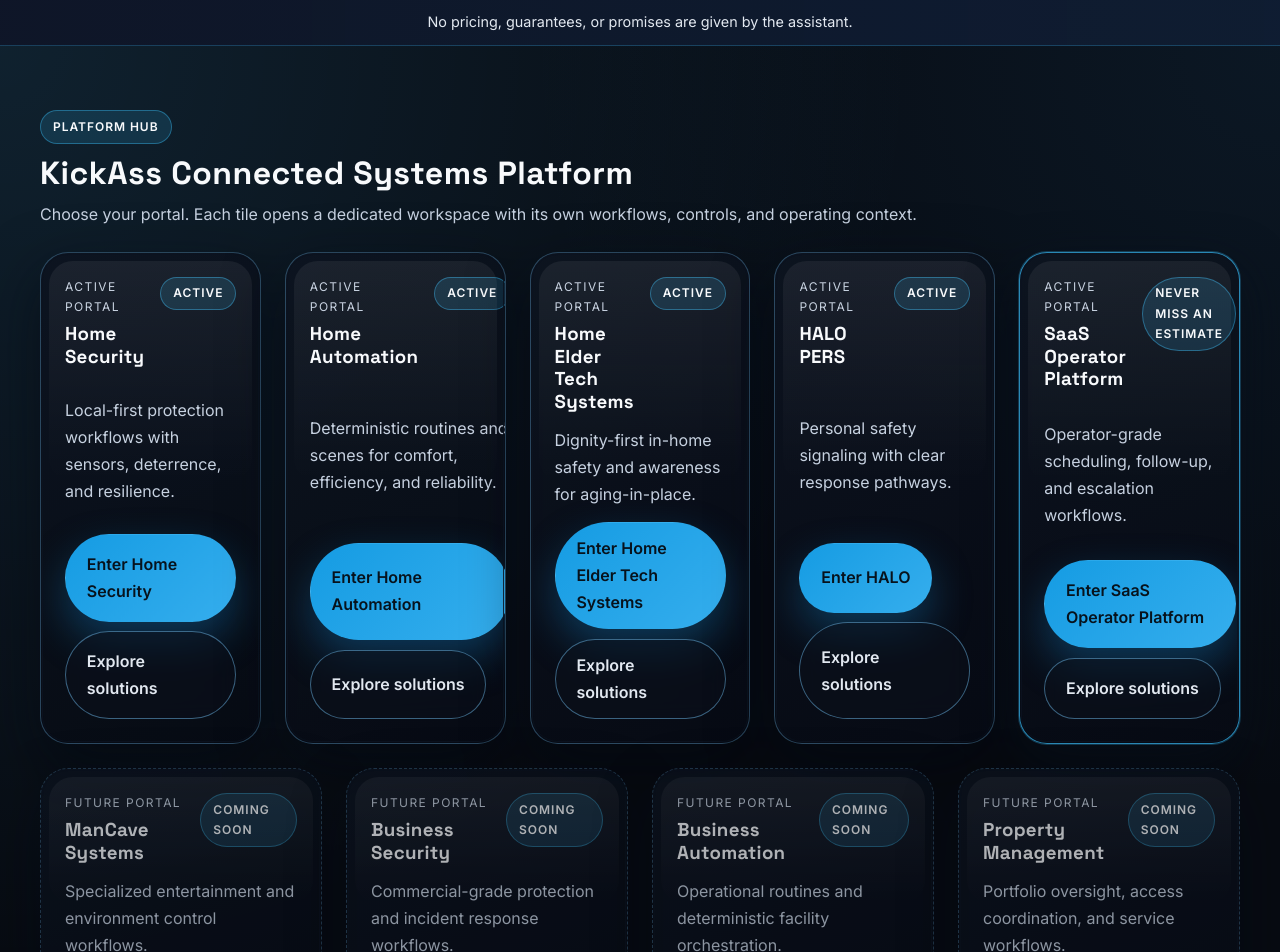
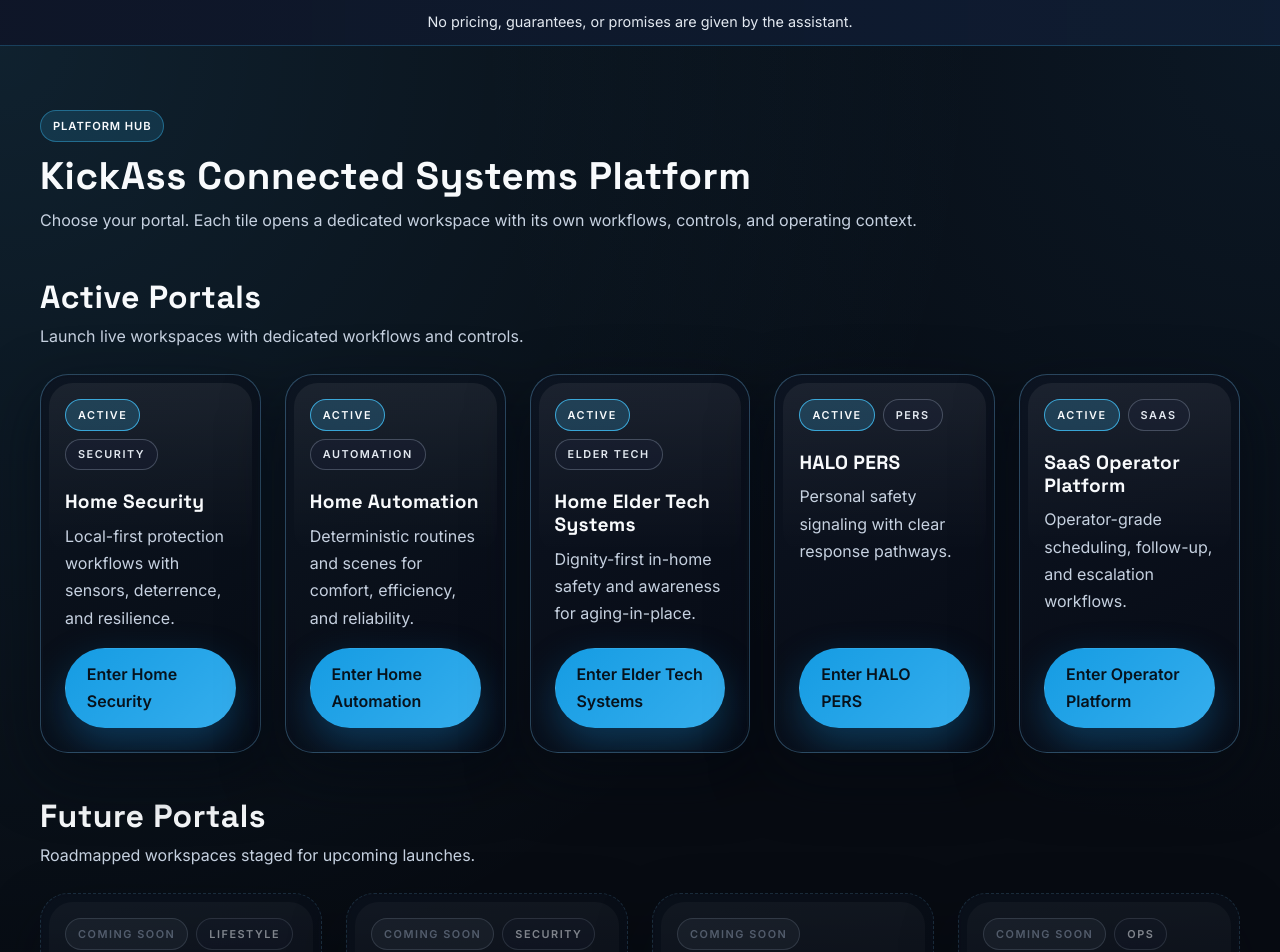
Before and after one commit to buffalonychris/KAECRetailWebsite, a React (Vite) app: page / in a window 1280 px wide. Shown: the top 952 px of the page. Built offline with nearby package versions, Linux system fonts and the light colour scheme.

Commit message:
Revamp hub portal tiles

```diff
--- /dev/null
+++ b/src/components/PortalTile.tsx
@@ -0,0 +1,45 @@
+import { Link } from 'react-router-dom';
+
+import Pill from './operator/Pill';
+import SpaceFrame from './operator/SpaceFrame';
+
+type PortalTileProps = {
+  title: string;
+  status: 'ACTIVE' | 'COMING SOON';
+  category: string;
+  description: string;
+  ctaLabel: string;
+  to?: string;
+};
+
+const PortalTile = ({ title, status, category, description, ctaLabel, to }: PortalTileProps) => {
+  const isDisabled = status === 'COMING SOON' || !to;
+
+  return (
+    <SpaceFrame className={`portal-card${isDisabled ? ' portal-card-disabled' : ''}`} as="article">
+      <div className="portal-chip-row">
+        <Pill className={`portal-chip portal-chip-status ${isDisabled ? 'portal-chip-muted' : 'portal-chip-active'}`}>
+          {status}
+        </Pill>
+        <Pill className="portal-chip portal-chip-category">{category}</Pill>
+      </div>
+      <div className="portal-card-body">
+        <h3>{title}</h3>
+        <p>{description}</p>
+      </div>
+      <div className="portal-actions">
+        {isDisabled ? (
+          <span className="btn btn-secondary disabled" aria-disabled="true">
+            Coming Soon
+          </span>
+        ) : (
+          <Link className="btn btn-primary" to={to}>
+            {ctaLabel}
+          </Link>
+        )}
+      </div>
+    </SpaceFrame>
+  );
+};
+
+export default PortalTile;
--- a/src/index.css
+++ b/src/index.css
@@ -858,19 +858,59 @@ header.hide-when-print {
   grid-template-columns: repeat(auto-fit, minmax(220px, 1fr));
 }
 
+.hub-shell {
+  gap: 2.75rem;
+}
+
+.hub-hero .space-section-header {
+  gap: 1rem;
+}
+
+.hub-hero .space-pill {
+  font-size: 0.7rem;
+}
+
+.hub-hero h1 {
+  font-size: clamp(2.4rem, 3vw, 3.1rem);
+}
+
+.portal-section-header {
+  display: grid;
+  gap: 0.4rem;
+}
+
+.portal-section-header p {
+  margin: 0;
+  color: var(--kaec-text-muted);
+}
+
+.portal-section-header h2 {
+  margin: 0;
+}
+
 .portal-grid {
   align-items: stretch;
+  grid-template-columns: repeat(auto-fit, minmax(220px, 1fr));
 }
 
 .portal-card {
-  display: grid;
-  gap: 0.85rem;
+  display: flex;
+  flex-direction: column;
+  gap: 1rem;
   min-height: 100%;
+  background: linear-gradient(155deg, rgba(13, 21, 34, 0.95), rgba(7, 11, 20, 0.94));
+}
+
+.portal-card:hover {
+  transform: translateY(-6px);
+  border-color: rgba(120, 203, 255, 0.6);
+  box-shadow: 0 30px 70px rgba(5, 12, 22, 0.75);
 }
 
 .portal-card h3 {
-  margin: 0.35rem 0 0;
+  margin: 0.25rem 0 0;
   color: var(--kaec-text-strong);
+  font-size: 1.2rem;
 }
 
 .portal-card p {
@@ -878,35 +918,59 @@ header.hide-when-print {
   color: var(--kaec-text-muted);
 }
 
-.portal-card-header {
-  display: flex;
-  justify-content: space-between;
-  gap: 1rem;
-  align-items: flex-start;
+.portal-card-body {
+  display: grid;
+  gap: 0.6rem;
 }
 
-.portal-label {
-  font-size: 0.75rem;
-  letter-spacing: 0.12em;
-  text-transform: uppercase;
+.portal-chip-row {
+  display: flex;
+  flex-wrap: wrap;
+  gap: 0.5rem;
+}
+
+.portal-chip {
+  font-size: 0.68rem;
+  letter-spacing: 0.14em;
+}
+
+.portal-chip-status {
+  background: rgba(56, 189, 248, 0.2);
+}
+
+.portal-chip-active {
+  border-color: rgba(56, 189, 248, 0.8);
+  color: var(--kaec-text-strong);
+}
+
+.portal-chip-muted {
+  background: rgba(71, 85, 105, 0.25);
+  border-color: rgba(148, 163, 184, 0.4);
   color: var(--kaec-text-subtle);
-  margin: 0;
+}
+
+.portal-chip-category {
+  background: rgba(15, 23, 42, 0.6);
+  border-color: rgba(148, 163, 184, 0.35);
+  color: var(--kaec-text);
 }
 
 .portal-actions {
   display: flex;
   flex-wrap: wrap;
   gap: 0.6rem;
-}
-
-.portal-card-emphasis {
-  border-color: rgba(56, 189, 248, 0.7);
-  box-shadow: 0 0 0 1px rgba(56, 189, 248, 0.25), 0 18px 50px rgba(8, 15, 26, 0.65);
+  margin-top: auto;
 }
 
 .portal-card-disabled {
-  opacity: 0.7;
+  opacity: 0.55;
   border-style: dashed;
+}
+
+.portal-card-disabled:hover {
+  transform: none;
+  border-color: rgba(120, 203, 255, 0.3);
+  box-shadow: 0 22px 60px rgba(5, 10, 18, 0.6);
 }
 
 .btn.disabled,
--- a/src/pages/RetailLanding.tsx
+++ b/src/pages/RetailLanding.tsx
@@ -1,123 +1,115 @@
-import { Link } from 'react-router-dom';
-
-import Pill from '../components/operator/Pill';
+import PortalTile from '../components/PortalTile';
 import SectionHeader from '../components/operator/SectionHeader';
-import SpaceFrame from '../components/operator/SpaceFrame';
 
 const activePortals = [
   {
     title: 'Home Security',
-    badge: 'Active',
+    status: 'ACTIVE' as const,
+    category: 'SECURITY',
     description: 'Local-first protection workflows with sensors, deterrence, and resilience.',
-    primaryLabel: 'Enter Home Security',
+    ctaLabel: 'Enter Home Security',
     to: '/home-security',
   },
   {
     title: 'Home Automation',
-    badge: 'Active',
+    status: 'ACTIVE' as const,
+    category: 'AUTOMATION',
     description: 'Deterministic routines and scenes for comfort, efficiency, and reliability.',
-    primaryLabel: 'Enter Home Automation',
+    ctaLabel: 'Enter Home Automation',
     to: '/home-automation',
   },
   {
     title: 'Home Elder Tech Systems',
-    badge: 'Active',
+    status: 'ACTIVE' as const,
+    category: 'ELDER TECH',
     description: 'Dignity-first in-home safety and awareness for aging-in-place.',
-    primaryLabel: 'Enter Home Elder Tech Systems',
+    ctaLabel: 'Enter Elder Tech Systems',
     to: '/elder-care-tech',
   },
   {
     title: 'HALO PERS',
-    badge: 'Active',
+    status: 'ACTIVE' as const,
+    category: 'PERS',
     description: 'Personal safety signaling with clear response pathways.',
-    primaryLabel: 'Enter HALO',
+    ctaLabel: 'Enter HALO PERS',
     to: '/halo',
   },
   {
     title: 'SaaS Operator Platform',
-    badge: 'Never Miss an Estimate',
+    status: 'ACTIVE' as const,
+    category: 'SAAS',
     description: 'Operator-grade scheduling, follow-up, and escalation workflows.',
-    primaryLabel: 'Enter SaaS Operator Platform',
+    ctaLabel: 'Enter Operator Platform',
     to: '/operator',
-    emphasis: true,
   },
 ];
 
 const futurePortals = [
   {
     title: 'ManCave Systems',
+    status: 'COMING SOON' as const,
+    category: 'LIFESTYLE',
     description: 'Specialized entertainment and environment control workflows.',
+    ctaLabel: 'Coming Soon',
   },
   {
     title: 'Business Security',
+    status: 'COMING SOON' as const,
+    category: 'SECURITY',
     description: 'Commercial-grade protection and incident response workflows.',
+    ctaLabel: 'Coming Soon',
   },
   {
     title: 'Business Automation',
+    status: 'COMING SOON' as const,
+    category: 'AUTOMATION',
     description: 'Operational routines and deterministic facility orchestration.',
+    ctaLabel: 'Coming Soon',
   },
   {
     title: 'Property Management',
+    status: 'COMING SOON' as const,
+    category: 'OPS',
     description: 'Portfolio oversight, access coordination, and service workflows.',
+    ctaLabel: 'Coming Soon',
   },
 ];
 
 const RetailLanding = () => {
   return (
     <div className="space-shell">
-      <div className="container section space-grid">
+      <div className="container section space-grid hub-shell">
+        <div className="hub-hero">
           <SectionHeader
-          kicker="Platform hub"
+            kicker="PLATFORM HUB"
             title="KickAss Connected Systems Platform"
             subtitle="Choose your portal. Each tile opens a dedicated workspace with its own workflows, controls, and operating context."
           />
+        </div>
 
-        <div className="space-grid three-column portal-grid" aria-label="Active portals">
+        <section className="space-grid" aria-label="Active portals">
+          <div className="portal-section-header">
+            <h2>Active Portals</h2>
+            <p>Launch live workspaces with dedicated workflows and controls.</p>
+          </div>
+          <div className="space-grid portal-grid">
             {activePortals.map((card) => (
-            <SpaceFrame
-              key={card.title}
-              className={`portal-card${card.emphasis ? ' portal-card-emphasis' : ''}`}
-              as="article"
-            >
-              <div className="portal-card-header">
-                <div>
-                  <p className="portal-label">Active portal</p>
-                  <h3>{card.title}</h3>
-                </div>
-                <Pill>{card.badge}</Pill>
-              </div>
-              <p>{card.description}</p>
-              <div className="portal-actions">
-                <Link className="btn btn-primary" to={card.to}>
-                  {card.primaryLabel}
-                </Link>
-                <Link className="btn btn-secondary" to={card.to}>
-                  Explore solutions
-                </Link>
-              </div>
-            </SpaceFrame>
+              <PortalTile key={card.title} {...card} />
             ))}
           </div>
+        </section>
 
-        <div className="space-grid three-column portal-grid" aria-label="Future portals">
+        <section className="space-grid" aria-label="Future portals">
+          <div className="portal-section-header">
+            <h2>Future Portals</h2>
+            <p>Roadmapped workspaces staged for upcoming launches.</p>
+          </div>
+          <div className="space-grid portal-grid">
             {futurePortals.map((card) => (
-            <SpaceFrame key={card.title} className="portal-card portal-card-disabled" as="article">
-              <div className="portal-card-header">
-                <div>
-                  <p className="portal-label">Future portal</p>
-                  <h3>{card.title}</h3>
-                </div>
-                <Pill>Coming Soon</Pill>
-              </div>
-              <p>{card.description}</p>
-              <div className="portal-actions">
-                <span className="btn btn-secondary disabled" aria-disabled="true">
-                  Coming Soon
-                </span>
-              </div>
-            </SpaceFrame>
+              <PortalTile key={card.title} {...card} />
             ))}
           </div>
+        </section>
       </div>
     </div>
   );
```
Lines whose indentation alone changed are shown as unchanged.
